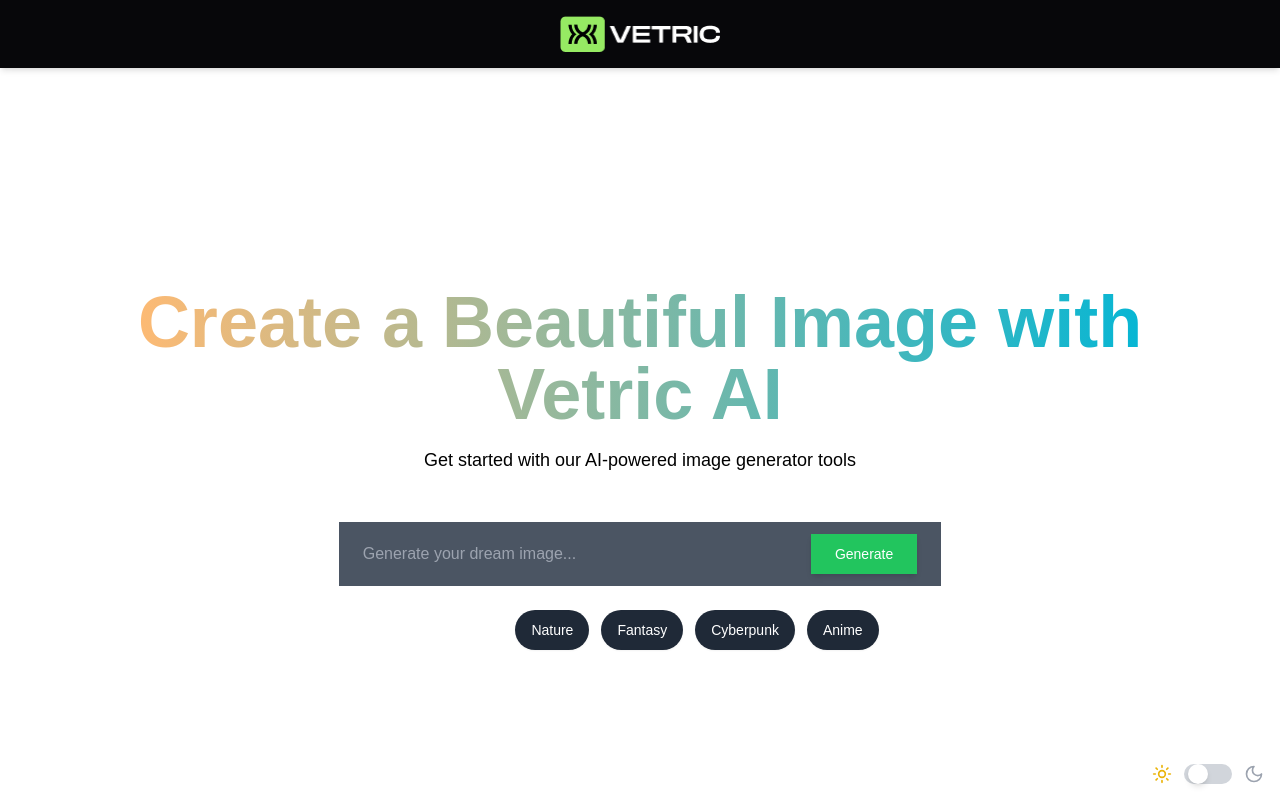
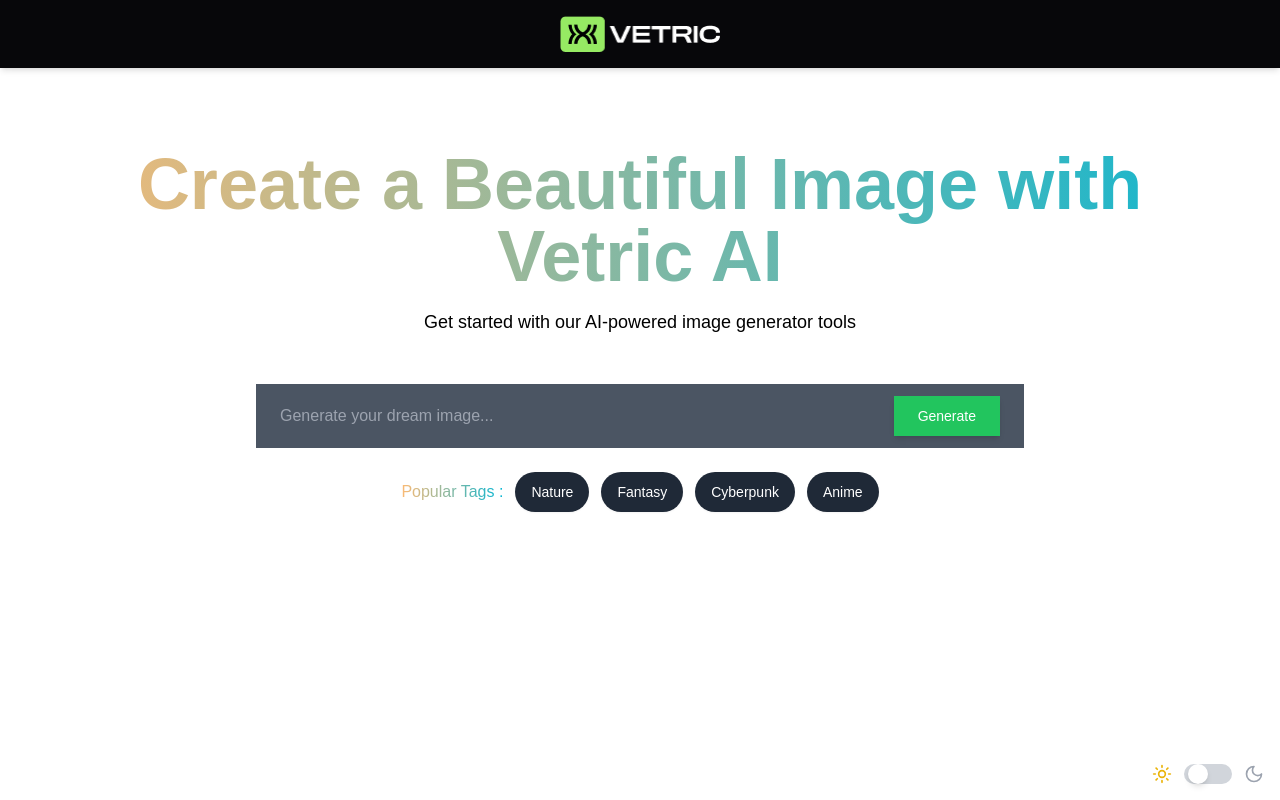
Before and after one commit to OlatunjiAbiodunEmmanuel/vetric, a Next.js app: page /ai in a window 1280 px wide. Shown: the top 800 px of the page. Built offline with nearby package versions, Linux system fonts and the light colour scheme.

Commit message:
add image section

```diff
--- a/app/(vetric-ai)/components/Hero.tsx
+++ b/app/(vetric-ai)/components/Hero.tsx
@@ -1,42 +1,116 @@
+"use client";
 import { Button } from "@/components/ui/button";
 import React from "react";
+import { useState } from "react";
+import axios from "axios";
+import { toast } from "sonner";
+import { Loader } from "lucide-react";
 
 const Hero = () => {
+  const [prompt, setPrompt] = useState("");
+  const [image, setImage] = useState("");
+  const [isLoading, setIsLoading] = useState(false);
+
+  const handleImageGeneration = async () => {
+    setIsLoading(true);
+    const options = {
+      method: "POST",
+      url: "https://ai-text-to-image-generator-api.p.rapidapi.com/realistic",
+      headers: {
+        "x-rapidapi-key": "1d2d75d357msha14bedbb0794437p15c30ejsn1a4f8155a608",
+        "x-rapidapi-host": "ai-text-to-image-generator-api.p.rapidapi.com",
+        "Content-Type": "application/json",
+      },
+      data: {
+        inputs: prompt,
+      },
+    };
+    try {
+      const response = await axios.request(options);
+      setImage(response?.data.url);
+      toast.success("Image generated successfully");
+      console.log(response.data);
+    } catch (error) {
+      if (axios.isAxiosError(error) && error.message) {
+        toast.error(error.response?.data.message);
+      } else {
+        toast.error("an unexpected error occured");
+      }
+    } finally {
+      setIsLoading(false);
+    }
+  };
+
+  const handleDownloadImage=()=>{
+    const link = document.createElement("a");
+    link.target="_blank";
+    link.href=image;
+    link.download="generated-img.jpg";
+    link.click()
+
+  }
+
   return (
-    <div className="w-full min-h-screen flex flex-col items-center justify-center px-4">
+    <div className="w-full min-h-screen relative mx-auto mt-8 md:mt-20">
       <div className="text-center">
-        {/* Hero Title */}
         <h1 className="text-3xl sm:text-4xl md:text-5xl lg:text-6xl xl:text-7xl font-bold bg-gradient-to-r from-orange-300 to-cyan-500 bg-clip-text text-transparent leading-tight">
           Create a Beautiful Image with <br /> Vetric AI
         </h1>
 
-        {/* Subtext */}
         <p className="mt-4 text-sm md:text-lg font-medium">
           Get started with our AI-powered image generator tools
         </p>
 
-        {/* Input & Button Section (PERFECTLY CENTERED) */}
-        <div className="h-14 mx-auto md:h-16 w-[95%] sm:w-[90%] md:w-[80%] lg:w-[70%] xl:w-[60%] bg-gray-600 rounded-lg
-        mt-12 px-2 md:px-6 flex items-center justify-between">
+        <div
+          className="h-14 mx-auto md:h-16 w-[95%] sm:w-[90%] md:w-[80%] lg:w-[70%] xl:w-[60%] bg-gray-600 rounded-lg
+        mt-12 px-2 md:px-6 flex items-center justify-between"
+        >
           <input
             type="text"
             placeholder="Generate your dream image..."
             className="h-full outline-none w-full block flex-1 placeholder:text-xs sm:placeholder:text-base bg-transparent "
+            value={prompt}
+            onChange={(e) => setPrompt(e.target.value)}
           />
-          <Button className="bg-green-500 hover:bg-green-600 text-white px-6 py-3 rounded-r-lg shadow-md transition">
+          <Button
+            onClick={handleImageGeneration}
+            className="bg-green-500 hover:bg-green-600 text-white px-6 py-3 rounded-r-lg shadow-md transition"
+          >
             Generate
           </Button>
         </div>
 
-        {/* Popular Tags */}
         <div className="flex flex-wrap justify-center items-center mt-6 gap-3">
-          <p className="text-white font-medium">Popular Tags :</p>
+          <p className="bg-gradient-to-r from-orange-300 to-cyan-500 bg-clip-text text-transparent font-medium">
+            Popular Tags :
+          </p>
           {["Nature", "Fantasy", "Cyberpunk", "Anime"].map((tag, index) => (
-            <Button key={index} className="bg-gray-800 hover:bg-gray-600 text-white px-4 py-2 rounded-full shadow-sm text-sm">
+            <Button
+              key={index}
+              className="bg-gray-800 hover:bg-gray-600 text-white px-4 py-2 rounded-full shadow-sm text-sm"
+            >
               {tag}
             </Button>
           ))}
         </div>
+
+        {isLoading && (
+          <div>
+            <Loader className="animate-spin mt-6 text-center" />
+          </div>
+        )}
+        {image && (
+          <div className="mt-8 flex flex-col items-center">
+            <img
+              src={image}
+              alt="Ai image"
+              className="max-w-full h-[500px] rounded-lg shadow-lg"
+            />
+            <Button onClick={handleDownloadImage} className="bg-orange-500-500 hover:bg-orange-800 bg-gradient-to-r from-orange-300 to-cyan-500 bg-clip-text text-transparent  px-6 py-3 ">
+              Download
+            </Button>
+          </div>
+        )}
       </div>
     </div>
   );
--- a/app/globals.css
+++ b/app/globals.css
@@ -9,3 +9,18 @@
 html {
   scroll-behavior: smooth;
 }
+
+
+
+@layer base {}
+
+
+
+@layer base {
+  * {
+    @apply border-border outline-ring/50;
+  }
+  body {
+    @apply bg-background text-foreground;
+  }
+}
--- a/app/layout.tsx
+++ b/app/layout.tsx
@@ -1,3 +1,4 @@
+
 import type { Metadata } from "next";
 import { Geist, Geist_Mono } from "next/font/google";
 import "./globals.css";
@@ -5,6 +6,7 @@
 import { ModeToggle } from "./components/toggle";
 import NavBar from "./components/NavBar";
 import Footer from "./components/Footer";
+import { Toaster } from "@/components/ui/sonner";
 
 const geistSans = Geist({
   variable: "--font-geist-sans",
@@ -42,6 +44,7 @@
           </div>
           <NavBar/>
           {children}
+          <Toaster/>
           <Footer/>
         </ThemeProvider>
       </body>
--- /dev/null
+++ b/components/ui/sonner.tsx
@@ -0,0 +1,31 @@
+"use client"
+
+import { useTheme } from "next-themes"
+import { Toaster as Sonner } from "sonner"
+
+type ToasterProps = React.ComponentProps<typeof Sonner>
+
+const Toaster = ({ ...props }: ToasterProps) => {
+  const { theme = "system" } = useTheme()
+
+  return (
+    <Sonner
+      theme={theme as ToasterProps["theme"]}
+      className="toaster group"
+      toastOptions={{
+        classNames: {
+          toast:
+            "group toast group-[.toaster]:bg-background group-[.toaster]:text-foreground group-[.toaster]:border-border group-[.toaster]:shadow-lg",
+          description: "group-[.toast]:text-muted-foreground",
+          actionButton:
+            "group-[.toast]:bg-primary group-[.toast]:text-primary-foreground",
+          cancelButton:
+            "group-[.toast]:bg-muted group-[.toast]:text-muted-foreground",
+        },
+      }}
+      {...props}
+    />
+  )
+}
+
+export { Toaster }
--- a/package.json
+++ b/package.json
@@ -25,6 +25,7 @@
     "openai": "^4.79.1",
     "react": "^19.0.0",
     "react-dom": "^19.0.0",
+    "sonner": "^2.0.1",
     "tailwind-merge": "^2.6.0",
     "tailwindcss-animate": "^1.0.7",
     "zod": "^3.24.1"
```
Also changed, not shown: 1 other file (tests, documents, lock files or other folders).
